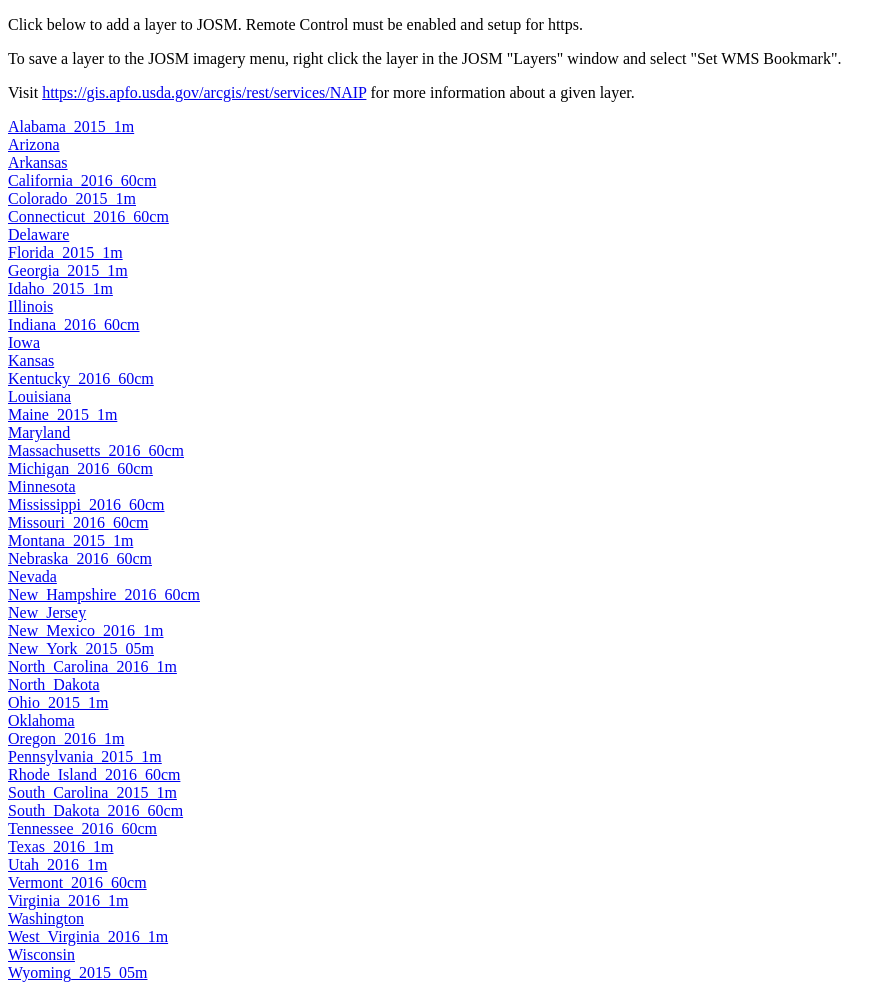
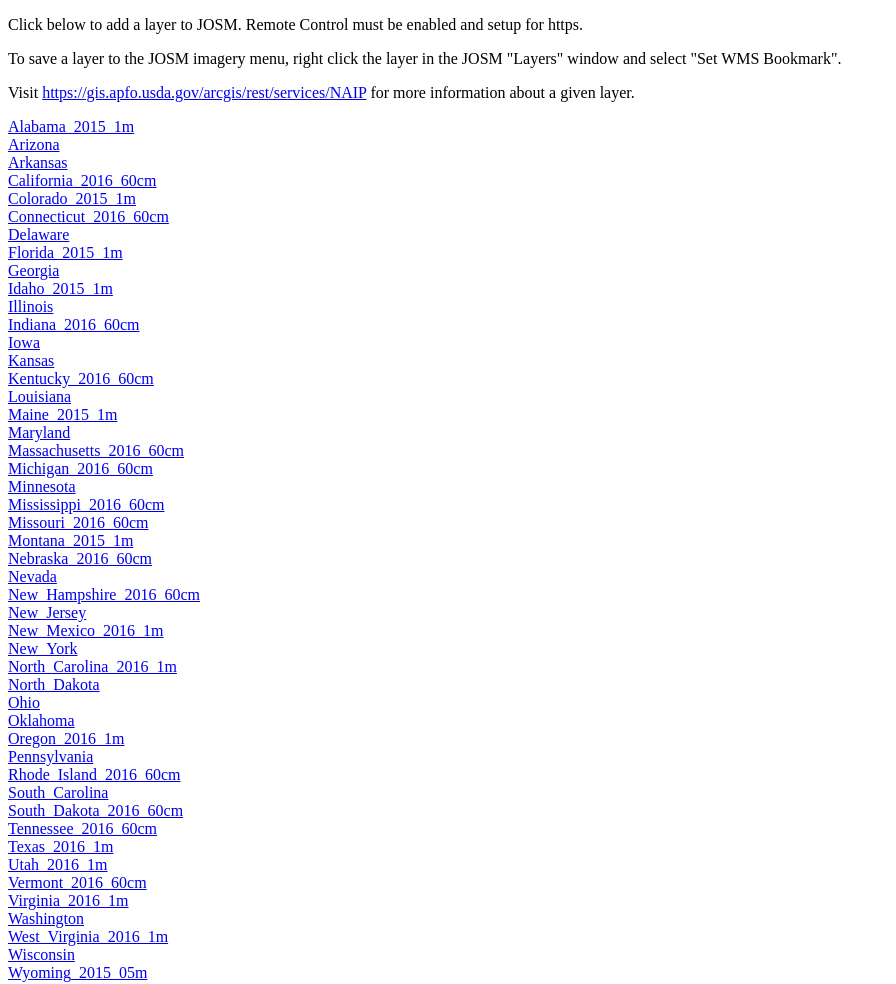
Before and after one commit to maxerickson/NAIP_Remote, a plain HTML site: page docs/index.html in a window 1280 px wide. Shown: the whole page, without its empty margins (0-896 px from the left). Drawn offline with Linux system fonts and the light colour scheme.

Commit message:
Pull updates.

```diff
--- a/docs/index.html
+++ b/docs/index.html
@@ -33,9 +33,9 @@
 </a></br><a class="im" href="https://127.0.0.1:8112/imagery?title=Florida_2015_1m
 &type=wms&url=https://gis.apfo.usda.gov/arcgis/services/NAIP/Florida_2015_1m
 /ImageServer/WMSServer?FORMAT=image/jpeg&VERSION=1.1.1&SERVICE=WMS&REQUEST=GetMap&LAYERS=&STYLES=&SRS={proj}&WIDTH={width}&HEIGHT={height}&BBOX={bbox}">Florida_2015_1m
-</a></br><a class="im" href="https://127.0.0.1:8112/imagery?title=Georgia_2015_1m
-&type=wms&url=https://gis.apfo.usda.gov/arcgis/services/NAIP/Georgia_2015_1m
-/ImageServer/WMSServer?FORMAT=image/jpeg&VERSION=1.1.1&SERVICE=WMS&REQUEST=GetMap&LAYERS=&STYLES=&SRS={proj}&WIDTH={width}&HEIGHT={height}&BBOX={bbox}">Georgia_2015_1m
+</a></br><a class="im" href="https://127.0.0.1:8112/imagery?title=Georgia
+&type=wms&url=https://gis.apfo.usda.gov/arcgis/services/NAIP/Georgia
+/ImageServer/WMSServer?FORMAT=image/jpeg&VERSION=1.1.1&SERVICE=WMS&REQUEST=GetMap&LAYERS=&STYLES=&SRS={proj}&WIDTH={width}&HEIGHT={height}&BBOX={bbox}">Georgia
 </a></br><a class="im" href="https://127.0.0.1:8112/imagery?title=Idaho_2015_1m
 &type=wms&url=https://gis.apfo.usda.gov/arcgis/services/NAIP/Idaho_2015_1m
 /ImageServer/WMSServer?FORMAT=image/jpeg&VERSION=1.1.1&SERVICE=WMS&REQUEST=GetMap&LAYERS=&STYLES=&SRS={proj}&WIDTH={width}&HEIGHT={height}&BBOX={bbox}">Idaho_2015_1m
@@ -96,33 +96,33 @@
 </a></br><a class="im" href="https://127.0.0.1:8112/imagery?title=New_Mexico_2016_1m
 &type=wms&url=https://gis.apfo.usda.gov/arcgis/services/NAIP/New_Mexico_2016_1m
 /ImageServer/WMSServer?FORMAT=image/jpeg&VERSION=1.1.1&SERVICE=WMS&REQUEST=GetMap&LAYERS=&STYLES=&SRS={proj}&WIDTH={width}&HEIGHT={height}&BBOX={bbox}">New_Mexico_2016_1m
-</a></br><a class="im" href="https://127.0.0.1:8112/imagery?title=New_York_2015_05m
-&type=wms&url=https://gis.apfo.usda.gov/arcgis/services/NAIP/New_York_2015_05m
-/ImageServer/WMSServer?FORMAT=image/jpeg&VERSION=1.1.1&SERVICE=WMS&REQUEST=GetMap&LAYERS=&STYLES=&SRS={proj}&WIDTH={width}&HEIGHT={height}&BBOX={bbox}">New_York_2015_05m
+</a></br><a class="im" href="https://127.0.0.1:8112/imagery?title=New_York
+&type=wms&url=https://gis.apfo.usda.gov/arcgis/services/NAIP/New_York
+/ImageServer/WMSServer?FORMAT=image/jpeg&VERSION=1.1.1&SERVICE=WMS&REQUEST=GetMap&LAYERS=&STYLES=&SRS={proj}&WIDTH={width}&HEIGHT={height}&BBOX={bbox}">New_York
 </a></br><a class="im" href="https://127.0.0.1:8112/imagery?title=North_Carolina_2016_1m
 &type=wms&url=https://gis.apfo.usda.gov/arcgis/services/NAIP/North_Carolina_2016_1m
 /ImageServer/WMSServer?FORMAT=image/jpeg&VERSION=1.1.1&SERVICE=WMS&REQUEST=GetMap&LAYERS=&STYLES=&SRS={proj}&WIDTH={width}&HEIGHT={height}&BBOX={bbox}">North_Carolina_2016_1m
 </a></br><a class="im" href="https://127.0.0.1:8112/imagery?title=North_Dakota
 &type=wms&url=https://gis.apfo.usda.gov/arcgis/services/NAIP/North_Dakota
 /ImageServer/WMSServer?FORMAT=image/jpeg&VERSION=1.1.1&SERVICE=WMS&REQUEST=GetMap&LAYERS=&STYLES=&SRS={proj}&WIDTH={width}&HEIGHT={height}&BBOX={bbox}">North_Dakota
-</a></br><a class="im" href="https://127.0.0.1:8112/imagery?title=Ohio_2015_1m
-&type=wms&url=https://gis.apfo.usda.gov/arcgis/services/NAIP/Ohio_2015_1m
-/ImageServer/WMSServer?FORMAT=image/jpeg&VERSION=1.1.1&SERVICE=WMS&REQUEST=GetMap&LAYERS=&STYLES=&SRS={proj}&WIDTH={width}&HEIGHT={height}&BBOX={bbox}">Ohio_2015_1m
+</a></br><a class="im" href="https://127.0.0.1:8112/imagery?title=Ohio
+&type=wms&url=https://gis.apfo.usda.gov/arcgis/services/NAIP/Ohio
+/ImageServer/WMSServer?FORMAT=image/jpeg&VERSION=1.1.1&SERVICE=WMS&REQUEST=GetMap&LAYERS=&STYLES=&SRS={proj}&WIDTH={width}&HEIGHT={height}&BBOX={bbox}">Ohio
 </a></br><a class="im" href="https://127.0.0.1:8112/imagery?title=Oklahoma
 &type=wms&url=https://gis.apfo.usda.gov/arcgis/services/NAIP/Oklahoma
 /ImageServer/WMSServer?FORMAT=image/jpeg&VERSION=1.1.1&SERVICE=WMS&REQUEST=GetMap&LAYERS=&STYLES=&SRS={proj}&WIDTH={width}&HEIGHT={height}&BBOX={bbox}">Oklahoma
 </a></br><a class="im" href="https://127.0.0.1:8112/imagery?title=Oregon_2016_1m
 &type=wms&url=https://gis.apfo.usda.gov/arcgis/services/NAIP/Oregon_2016_1m
 /ImageServer/WMSServer?FORMAT=image/jpeg&VERSION=1.1.1&SERVICE=WMS&REQUEST=GetMap&LAYERS=&STYLES=&SRS={proj}&WIDTH={width}&HEIGHT={height}&BBOX={bbox}">Oregon_2016_1m
-</a></br><a class="im" href="https://127.0.0.1:8112/imagery?title=Pennsylvania_2015_1m
-&type=wms&url=https://gis.apfo.usda.gov/arcgis/services/NAIP/Pennsylvania_2015_1m
-/ImageServer/WMSServer?FORMAT=image/jpeg&VERSION=1.1.1&SERVICE=WMS&REQUEST=GetMap&LAYERS=&STYLES=&SRS={proj}&WIDTH={width}&HEIGHT={height}&BBOX={bbox}">Pennsylvania_2015_1m
+</a></br><a class="im" href="https://127.0.0.1:8112/imagery?title=Pennsylvania
+&type=wms&url=https://gis.apfo.usda.gov/arcgis/services/NAIP/Pennsylvania
+/ImageServer/WMSServer?FORMAT=image/jpeg&VERSION=1.1.1&SERVICE=WMS&REQUEST=GetMap&LAYERS=&STYLES=&SRS={proj}&WIDTH={width}&HEIGHT={height}&BBOX={bbox}">Pennsylvania
 </a></br><a class="im" href="https://127.0.0.1:8112/imagery?title=Rhode_Island_2016_60cm
 &type=wms&url=https://gis.apfo.usda.gov/arcgis/services/NAIP/Rhode_Island_2016_60cm
 /ImageServer/WMSServer?FORMAT=image/jpeg&VERSION=1.1.1&SERVICE=WMS&REQUEST=GetMap&LAYERS=&STYLES=&SRS={proj}&WIDTH={width}&HEIGHT={height}&BBOX={bbox}">Rhode_Island_2016_60cm
-</a></br><a class="im" href="https://127.0.0.1:8112/imagery?title=South_Carolina_2015_1m
-&type=wms&url=https://gis.apfo.usda.gov/arcgis/services/NAIP/South_Carolina_2015_1m
-/ImageServer/WMSServer?FORMAT=image/jpeg&VERSION=1.1.1&SERVICE=WMS&REQUEST=GetMap&LAYERS=&STYLES=&SRS={proj}&WIDTH={width}&HEIGHT={height}&BBOX={bbox}">South_Carolina_2015_1m
+</a></br><a class="im" href="https://127.0.0.1:8112/imagery?title=South_Carolina
+&type=wms&url=https://gis.apfo.usda.gov/arcgis/services/NAIP/South_Carolina
+/ImageServer/WMSServer?FORMAT=image/jpeg&VERSION=1.1.1&SERVICE=WMS&REQUEST=GetMap&LAYERS=&STYLES=&SRS={proj}&WIDTH={width}&HEIGHT={height}&BBOX={bbox}">South_Carolina
 </a></br><a class="im" href="https://127.0.0.1:8112/imagery?title=South_Dakota_2016_60cm
 &type=wms&url=https://gis.apfo.usda.gov/arcgis/services/NAIP/South_Dakota_2016_60cm
 /ImageServer/WMSServer?FORMAT=image/jpeg&VERSION=1.1.1&SERVICE=WMS&REQUEST=GetMap&LAYERS=&STYLES=&SRS={proj}&WIDTH={width}&HEIGHT={height}&BBOX={bbox}">South_Dakota_2016_60cm
```
Also changed, not shown: 1 other file.
